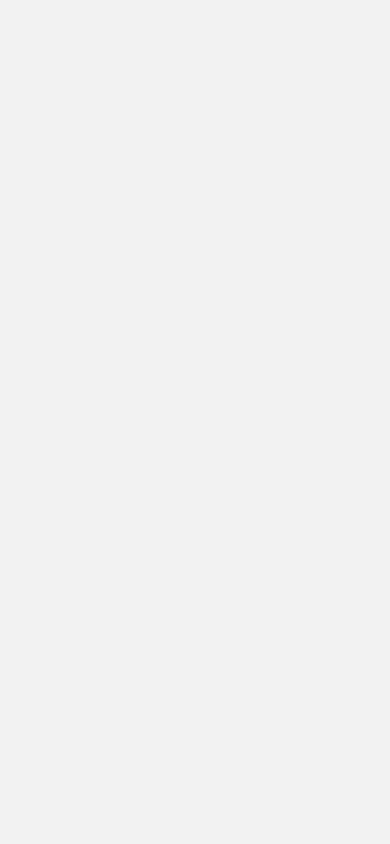
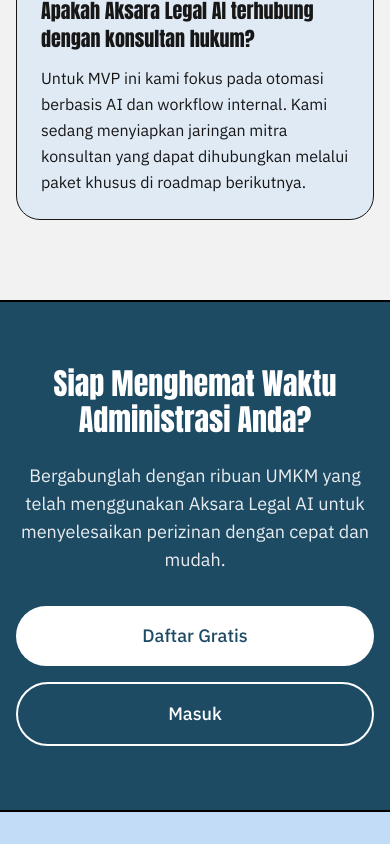
Before and after one commit to Sumbu-Labs/Aksara-Legal-AI, a Next.js app in the folder frontend/: page / in a window 390 px wide. Shown: the part 10265-11109 px from the top of the page. Before the commit the page ends 10079 px from the top, so only its background shows below. Built offline with nearby package versions, Linux system fonts and the light colour scheme.

Commit message:
feat(FAQSection): Add FAQ section component with predefined questions and answers

```diff
--- a/frontend/src/app/page.tsx
+++ b/frontend/src/app/page.tsx
@@ -5,6 +5,7 @@
 import { HowItWorksSection } from '../components/HowItWorksSection';
 import { PricingSection } from '../components/PricingSection';
 import { TestimonialsSection } from '../components/TestimonialsSection';
+import { FAQSection } from '../components/FAQSection';
 import { ProblemSection } from '../components/ProblemSection';
 //import { SolutionSection } from '../components/SolutionSection';
 import { CTASection } from '../components/CTASection';
@@ -41,6 +42,10 @@
 
       <SectionSeparatorHorizontal />
 
+      <FAQSection />
+
+      <SectionSeparatorHorizontal />
+
       {/* <SolutionSection />
 
       <SectionSeparatorHorizontal /> */}
--- /dev/null
+++ b/frontend/src/components/FAQSection.tsx
@@ -0,0 +1,60 @@
+const faqs = [
+  {
+    question: 'Apa yang termasuk dalam paket Gratis?',
+    answer:
+      'Paket Gratis memberi Anda akses ke checklist perizinan dasar, 10 pertanyaan AI per bulan, dan 3 unggahan dokumen untuk memulai pengelolaan kepatuhan tanpa biaya.',
+  },
+  {
+    question: 'Bagaimana cara kerja paket Satuan?',
+    answer:
+      'Paket Satuan cocok untuk kebutuhan izin spesifik. Setelah memilih izin, Anda mendapatkan Q&A tanpa batas, unggahan dokumen tanpa batas, dan 1x Aksara Autopilot untuk izin tersebut.',
+  },
+  {
+    question: 'Apakah paket Pro bisa digunakan oleh beberapa anggota tim?',
+    answer:
+      'Ya. Paket Pro mendukung kolaborasi lintas divisi dengan Q&A tanpa batas, unggahan dokumen tanpa batas, Autopilot tanpa batas, serta dukungan prioritas untuk tim Anda.',
+  },
+  {
+    question: 'Bisakah saya memindahkan data jika upgrade paket?',
+    answer:
+      'Seluruh profil bisnis, checklist, dan dokumen tersimpan secara aman. Saat Anda upgrade paket, data tetap tersedia dan fitur tambahan langsung aktif tanpa migrasi manual.',
+  },
+  {
+    question: 'Apakah Aksara Legal AI terhubung dengan konsultan hukum?',
+    answer:
+      'Untuk MVP ini kami fokus pada otomasi berbasis AI dan workflow internal. Kami sedang menyiapkan jaringan mitra konsultan yang dapat dihubungkan melalui paket khusus di roadmap berikutnya.',
+  },
+];
+
+export function FAQSection() {
+  return (
+    <section className="bg-background py-20 px-4">
+      <div className="mx-auto max-w-4xl">
+        <div className="text-center">
+          <p className="text-sm font-semibold uppercase tracking-[0.3em] text-primary">
+            FAQ
+          </p>
+          <h2 className="mt-4 font-heading text-3xl md:text-4xl font-bold text-neutral-dark">
+            Pertanyaan yang sering ditanyakan
+          </h2>
+        </div>
+
+        <div className="mt-12 space-y-6">
+          {faqs.map((faq) => (
+            <div
+              key={faq.question}
+              className="rounded-3xl border border-neutral-light bg-secondary/40 p-6 shadow-card"
+            >
+              <h3 className="font-heading text-xl font-semibold text-neutral-dark">
+                {faq.question}
+              </h3>
+              <p className="mt-3 text-base leading-relaxed text-neutral-mid">
+                {faq.answer}
+              </p>
+            </div>
+          ))}
+        </div>
+      </div>
+    </section>
+  );
+}
```
